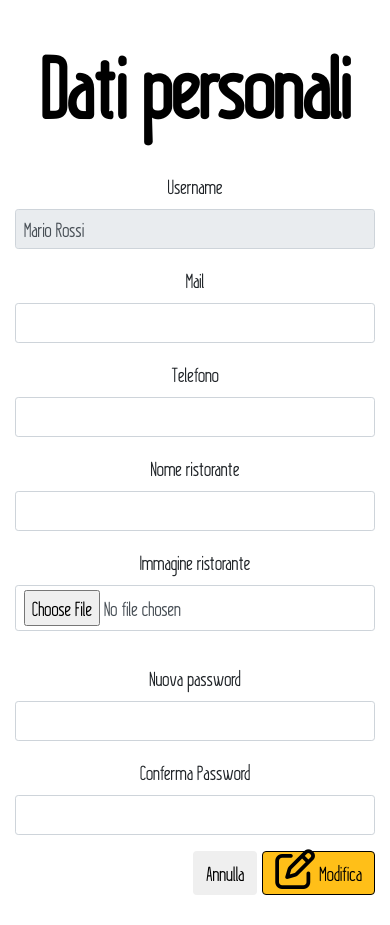
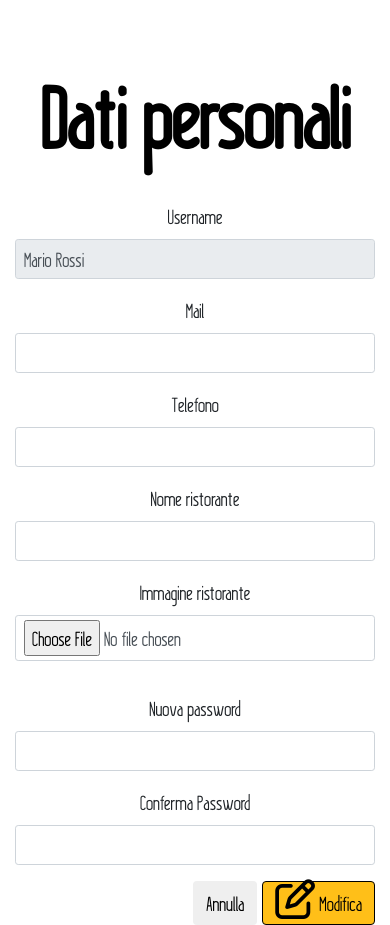
Before and after one commit to cric96/sugar-foody, a PHP site: page /dati_utente.php in a window 390 px wide. Before the commit the page ends 895 px from the top, so only its background shows below. Run offline with PHP 8.4, Linux system fonts and the light colour scheme; some libraries are stand-ins or nearby versions.

Commit message:
style changes

```diff
--- a/css/form-style.css
+++ b/css/form-style.css
@@ -6,7 +6,7 @@ label, button, input {
 .overlay {
   background-image: none;
   background-color: #FFBF18;
-  padding-top: 10% !important;
+  padding-top: 20% !important;
 }
 
 .panel-footer {
@@ -30,6 +30,7 @@ label, button, input {
 
 .my-4 {
   color: black !important;
+  margin-top: 5%!important;
 }
 
 label {
@@ -51,10 +52,21 @@ label {
   label {
     text-align: center;
   }
+  .my-4 {
+    margin-top: 20%!important;
+  }
 }
 @media only screen and (max-width: 900px) {
   .panel-footer {
       margin-top: 10%;
+  }
+  .my-4 {
+    margin-top: 15%!important;
+  }
+}
+@media only screen and (device-width: 320px) and (orientation: portrait) {
+  .my-4 {
+    margin-top: 30%!important;
   }
 }
 /*per mettere la scritta della check prima del check
--- a/dati_utente.php
+++ b/dati_utente.php
@@ -75,7 +75,6 @@
             </div>
          </form>
       </main>
-      <div w3-include-html="notification.html"></div>
       <div w3-include-html="footer.html"></div>
       <script>
          w3.includeHTML();
--- a/dettagli_ordine.php
+++ b/dettagli_ordine.php
@@ -56,7 +56,6 @@
             </table>
          </section>
       </main>
-      <div w3-include-html="notification.html"></div>
       <div w3-include-html="footer.html"></div>
       <script>
          w3.includeHTML();
--- a/ordini.php
+++ b/ordini.php
@@ -56,7 +56,6 @@
             </table>
          </section>
       </main>
-      <div w3-include-html="notification.html"></div>
       <div w3-include-html="footer.html"></div>
       <script>
          w3.includeHTML();
```
